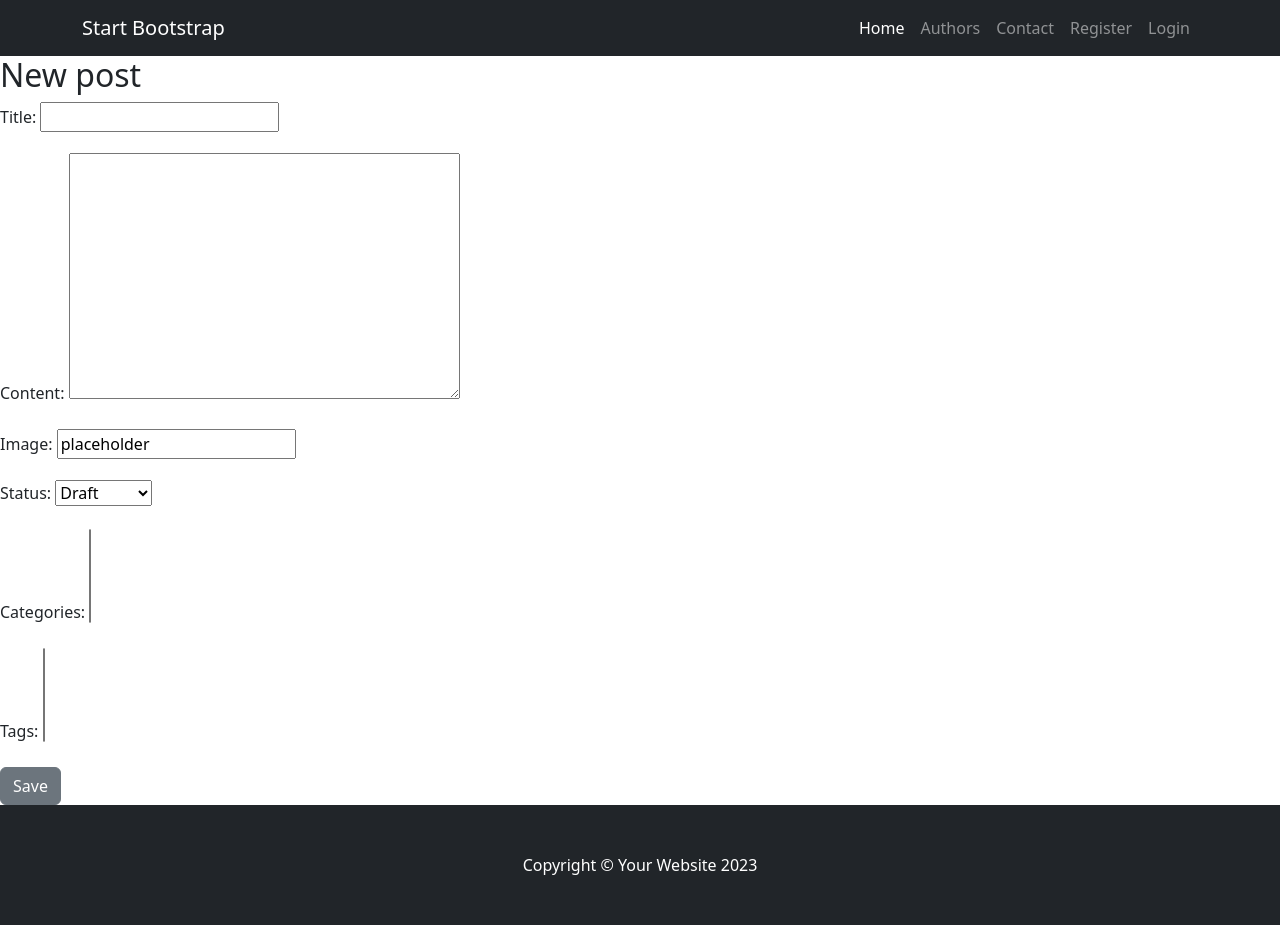
After one commit to adamolnar/Final_Project, a Django app: page /post/new/ in a window 1280 px wide. The commit adds this page. Run offline with Django 3.2, Linux system fonts and the light colour scheme; data that the repository does not hold is empty; some libraries are stand-ins or nearby versions.

Commit message:
Create new_post view and linkes it to post_Detail templatel

```diff
--- a/app/forms.py
+++ b/app/forms.py
@@ -1,5 +1,6 @@
 from .models import Comment
 from django import forms
+from .models import Post
 from django.contrib.auth.models import User
 from django.contrib.auth.forms import UserCreationForm
 
@@ -8,3 +9,18 @@ class CommentForm(forms.ModelForm):
     class Meta:
         model = Comment
         fields = ('body',)
+
+
+class PostForm(forms.ModelForm):
+
+    class Meta:
+        model = Post
+
+        fields = ('title','content','featured_image', 'status', 'categories', 'tags')
+
+
+class ContactForm(forms.Form):
+    subject = forms.CharField(max_length=100)
+    message = forms.CharField(widget=forms.Textarea)
+    sender = forms.EmailField()
+    cc_myself = forms.BooleanField(required=False)
--- a/app/models.py
+++ b/app/models.py
@@ -1,9 +1,8 @@
 from django.db import models
-
-from django.contrib.auth.models import User #Blog author or commenter
+from django.contrib.auth.models import User
 from cloudinary.models import CloudinaryField
 from django.urls import reverse # Used to generate URLs by reversing the URL patterns
-
+from django.template.defaultfilters import slugify
 
 STATUS = ((0, "Draft"), (1, "Published"))
 
@@ -11,6 +10,7 @@ STATUS = ((0, "Draft"), (1, "Published"))
 class Author(models.Model):
     user = models.OneToOneField(User, on_delete=models.CASCADE, related_name="all_authors" )
     bio = models.TextField(max_length=400, help_text="Enter your bio details here.", null=True)
+    # avatar =  CloudinaryField()
 
     class Meta:
         ordering = ["user"]
@@ -27,6 +27,10 @@ class Author(models.Model):
 class Category(models.Model):
     title = models.CharField(max_length=20)
     slug = models.SlugField(max_length=200, unique=True, null=False)
+
+    class Meta:
+        verbose_name = "Category"
+        verbose_name_plural = "Categories"
 
     def __str__(self):
         return self.title
@@ -63,6 +67,11 @@ class Post(models.Model):
     class Meta:
         ordering = ["-created_on"]
 
+    def save(self, *args, **kwargs):
+        if not self.slug:
+            self.slug = slugify(self.title)
+        super(Post, self).save(*args, **kwargs)
+
     def __str__(self):
         return self.title
 
@@ -71,7 +80,7 @@ class Post(models.Model):
 
     def get_absolute_url(self):
         # Returns the URL to access a detail record for this post.
-        return reverse('post_detail', args=[str(self.id)])
+        return reverse('post_detail_reverse', args=[str(self.id)])
 
 
 
--- a/app/urls.py
+++ b/app/urls.py
@@ -3,11 +3,9 @@ from django.urls import path
 
 urlpatterns = [
     path("", views.PostList.as_view(), name="home"),
+    path('authors/<int:pk>/', views.AuthorDetail.as_view(), name='author_detail'),
     path('authors/', views.AuthorList.as_view(), name='all_authors'),
-    path('author/<int:pk>/', views.AuthorDetail.as_view(), name='author_detail'),
     path('<slug:slug>/', views.PostDetail.as_view(), name='post_detail'),
+    path('post/new/', views.post_new, name='post_new'),
     path('like/<slug:slug>', views.PostLike.as_view(), name='post_like'),
-
-
-
 ]
--- a/app/views.py
+++ b/app/views.py
@@ -1,22 +1,49 @@
-from django.shortcuts import render, reverse, get_object_or_404
+from django.shortcuts import render, reverse, redirect, get_object_or_404
 from django.views import generic, View
 from django.http import HttpResponseRedirect, HttpResponse
 from django.template import loader
 from .models import Post, Author
 from django.contrib.auth.models import User #Blog author or commenter
-from .forms import CommentForm
+from .forms import CommentForm, PostForm, ContactForm
 from django.shortcuts import render
+from django.utils import timezone
+from django.core.mail import send_mail
+
+
 
 
 #  Generic class-based view for a list of authors.
 class AuthorList(generic.ListView):
+    template_name = "all_authors.html"
     model = Author
-    template_name = "all_authors.html"
     queryset = Author.objects.all()
+
+
+    # def queryset(self, **kwargs):
+    #     # Call the base implementation first to get a context
+    #     context = super().get_context_data(**kwargs)
+    #     # Add in a QuerySet of all the posts
+    #     context["all_authors"] = Author.objects.all()
+    #     return context
+
+
+    # def get_context_data(self, **kwargs):
+    #     # Call the base implementation first to get the context
+    #     context = super(AuthorList, self).get_context_data(**kwargs)
+    #     # Create any data and add it to the context
+    #     context['all-authors'] = get_object_or_404(Author, post__author = self.kwargs['user_id'])
+    #     return context
+
+
+
+
+
+
 
 # Generic class-based detail view for a author
 class AuthorDetail(generic.ListView):
     template_name ='author_detail.html'
+
     # context_object_name = 'author_posts'
     # context_object_name = 'author_detail'
 
@@ -41,6 +68,24 @@ class AuthorDetail(generic.ListView):
 
 
 
+# ------------------------------------------------------------------------------------------
+
+def post_new(request):
+
+    if request.method == "POST":
+        form = PostForm(request.POST)
+        if form.is_valid():
+            post = form.save(commit=False) # Return an object without saving to the DB
+            post.author = Author.objects.get(pk=request.user.id) # Add an author field which will contain current user's id
+            post.slug = post.title
+            post.save() # Save the final "real form" to the DB
+            return redirect('post_detail', slug=post.slug)
+    else:
+        form = PostForm()
+    return render(request, 'post_edit.html', {'form': form})
+
+
+#-------------------------------------------------------------------------------------------
 
 
 # Generic class-based view for a list of all posts.
@@ -49,6 +94,7 @@ class PostList(generic.ListView):
     model = Post
     queryset = Post.objects.filter(status=1).order_by("-created_on")
     template_name = "index.html"
+    context_object_name = 'post_list'
     paginate_by = 5
 
 # Generic class-based detail view for a post.
@@ -56,7 +102,7 @@ class PostDetail(View):
 
     def get(self, request, slug, *args, **kwargs):
         queryset = Post.objects.filter(status=1)
-        post = get_object_or_404(queryset, slug=slug)
+        post = get_object_or_404(Post, slug=slug)
         comments = post.comments.filter(approved=True).order_by("-created_on")
         liked = False
         if post.likes.filter(id=self.request.user.id).exists():
@@ -76,19 +122,19 @@ class PostDetail(View):
 
     def post(self, request, slug, *args, **kwargs):
         queryset = Post.objects.filter(status=1)
-        post = get_object_or_404(queryset, slug=slug)
+        post = get_object_or_404(queryset,slug=slug)
         comments = post.comments.filter(approved=True).order_by("-created_on")
         liked = False
         if post.likes.filter(id=self.request.user.id).exists():
             liked = True
 
         comment_form = CommentForm(data=request.POST)
-
         if comment_form.is_valid():
             comment_form.instance.name = request.user.username
             comment = comment_form.save(commit=False)
             comment.post = post
             comment.save()
+            comment_form = CommentForm()
         else:
             comment_form = CommentForm()
 
@@ -98,6 +144,7 @@ class PostDetail(View):
             {
                 "post": post,
                 "comments": comments,
+                "approved":True,
                 "commented": True,
                 "comment_form": comment_form,
                 "liked": liked
@@ -109,10 +156,37 @@ class PostDetail(View):
 class PostLike(View):
 
     def post(self, request, slug, *args, **kwargs):
-        post = get_object_or_404(Post, slug=slug)
+        post = get_object_or_404(Post,  slug=slug)
         if post.likes.filter(id=request.user.id).exists():
             post.likes.remove(request.user)
         else:
             post.likes.add(request.user)
 
         return HttpResponseRedirect(reverse('post_detail', args=[slug]))
+
+
+
+
+
+
+
+
+
+
+
+
+
+
+# class ContactFormView(View):
+#     if form.is_valid(self, :
+#         form = ContactForm(request.POST)
+#         subject = form.cleaned_data["subject"]
+#         message = form.cleaned_data["message"]
+#         sender = form.cleaned_data["sender"]
+#         cc_myself = form.cleaned_data["cc_myself"]
+
+#         if cc_myself:
+#             recipients.append(sender)
+
+#         send_mail(subject, message, sender, recipients)
+#         return HttpResponseRedirect("/thanks/")
--- a/templates/all_authors.html
+++ b/templates/all_authors.html
@@ -8,8 +8,12 @@
 
       {% for author in author_list %}
       <li>
-        <a href="{% url 'author_detail' author.user_id %}">{{ author}}</a>
+        <a href="{% url 'author_detail' author.pk %}">{{ author}}</a>
         <p>{{ author.bio }}</p>
+        {% for post in post_list %}
+        <p>{{post.title}}</p>
+
+        {% endfor %}
       </li>
       {% endfor %}
 
--- a/templates/base.html
+++ b/templates/base.html
@@ -28,10 +28,18 @@
                 <ul class="navbar-nav ms-auto mb-2 mb-lg-0" >
                     <li class="nav-item "><a class="nav-link active" href="{% url 'home'  %}">Home</a></li>
                     <li class="nav-item"><a class="nav-link" href="{% url 'all_authors'  %}">Authors</a></li>
-                    <li class="nav-item"><a class="nav-link" aria-current="page" href="#">Blog</a></li>
+                    <li class="nav-item"><a class="nav-link" aria-current="page" href="#">Contact</a></li>
                     {% if user.is_authenticated %}
                     <li class="nav-item">
                         <a class="nav-link" href="{% url 'account_logout' %}">Logout</a>
+                    </li>
+                    <li class="nav-item">
+                        <a class="nav-link" href="{% url 'post_new'  %}" class="top-menu" title = 'Add new post'>
+                            <svg xmlns="http://www.w3.org/2000/svg" width="16" height="16" fill="currentColor" class="bi bi-file-earmark-plus" viewBox="0 0 16 16">
+                                <path d="M8 6.5a.5.5 0 0 1 .5.5v1.5H10a.5.5 0 0 1 0 1H8.5V11a.5.5 0 0 1-1 0V9.5H6a.5.5 0 0 1 0-1h1.5V7a.5.5 0 0 1 .5-.5"/>
+                                <path d="M14 4.5V14a2 2 0 0 1-2 2H4a2 2 0 0 1-2-2V2a2 2 0 0 1 2-2h5.5zm-3 0A1.5 1.5 0 0 1 9.5 3V1H4a1 1 0 0 0-1 1v12a1 1 0 0 0 1 1h8a1 1 0 0 0 1-1V4.5z"/>
+                            </svg>
+                        </a>
                     </li>
                     {% else %}
                     <li class="nav-item">
@@ -58,6 +66,8 @@
             </div>
         </div>
     </div>
+
+
 
 
     <!-- Page content-->
--- a/templates/index.html
+++ b/templates/index.html
@@ -35,7 +35,7 @@
                         {% endif %}
                     </a>
                     <div class="card-body">
-                        <div class="small author">Author: {{ post.author }}</div>
+                        <div class="small author">Author: <a href="{{ post.author.get_absolute_url }}">{{ post.author }}</a></div>
                         <h2 class="card-title">{{ post.title }}</h2>
                         <p class="card-text">{{ post.excerpt }}</p>
                         <a class="btn btn-primary" href="{% url 'post_detail' post.slug %}">Read more →</a>
--- /dev/null
+++ b/templates/post_edit.html
@@ -0,0 +1,10 @@
+{% extends 'base.html' %}
+
+{% block content %}
+    <h2>New post</h2>
+    <form method="POST" class="post-form">
+        {% csrf_token %}
+        {{ form.as_p }}
+        <button type="submit" class="save btn btn-secondary">Save</button>
+    </form>
+{% endblock %}
```
Also changed, not shown: app/admin.py (+6 -5 lines), app/tests/test_views.py (added, +1 -0 lines), templates/post_detail.html (+15 -10 lines), app/migrations/0004_alter_category_options.py (added), app/tests/__init__.py (added).
